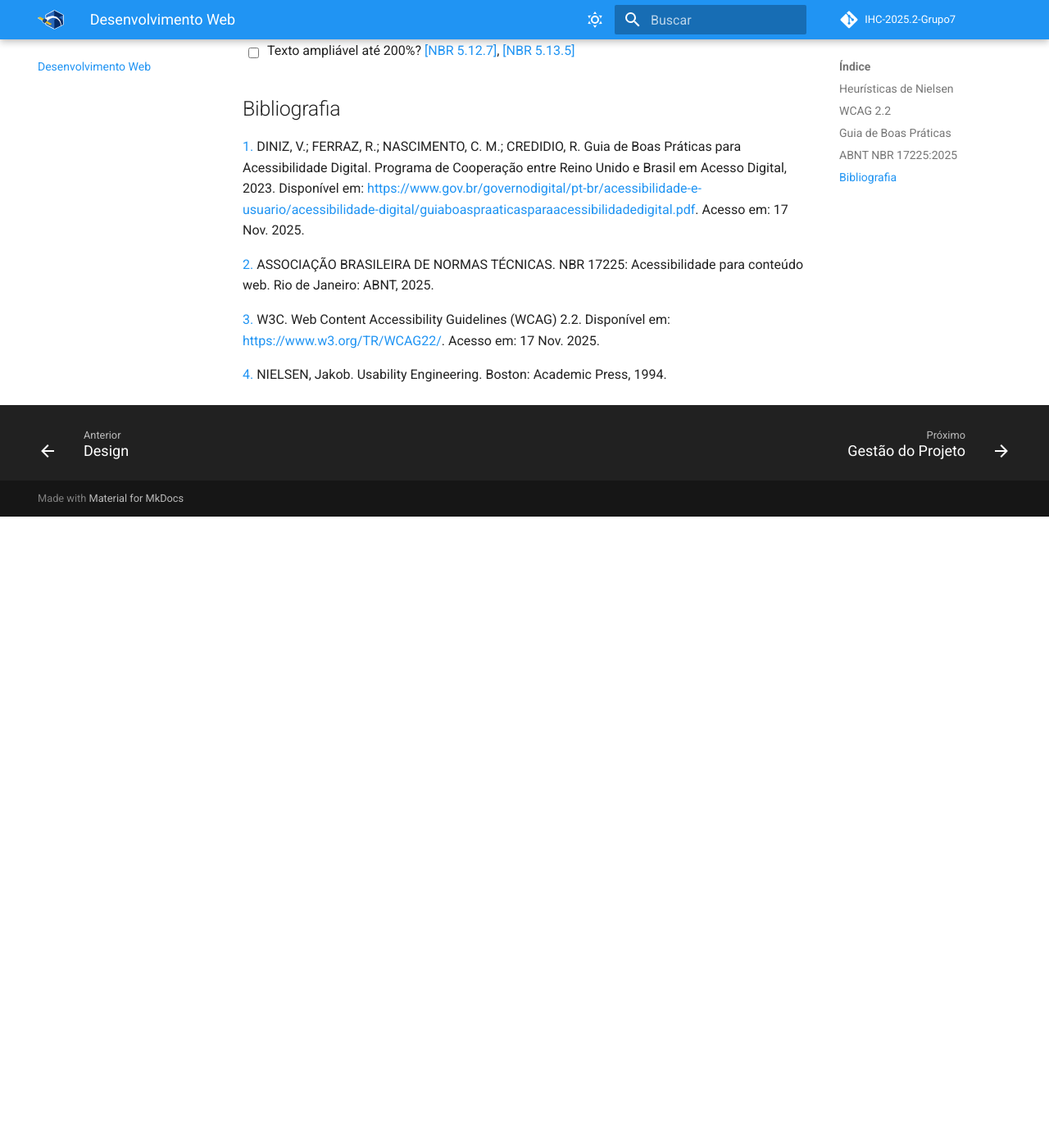
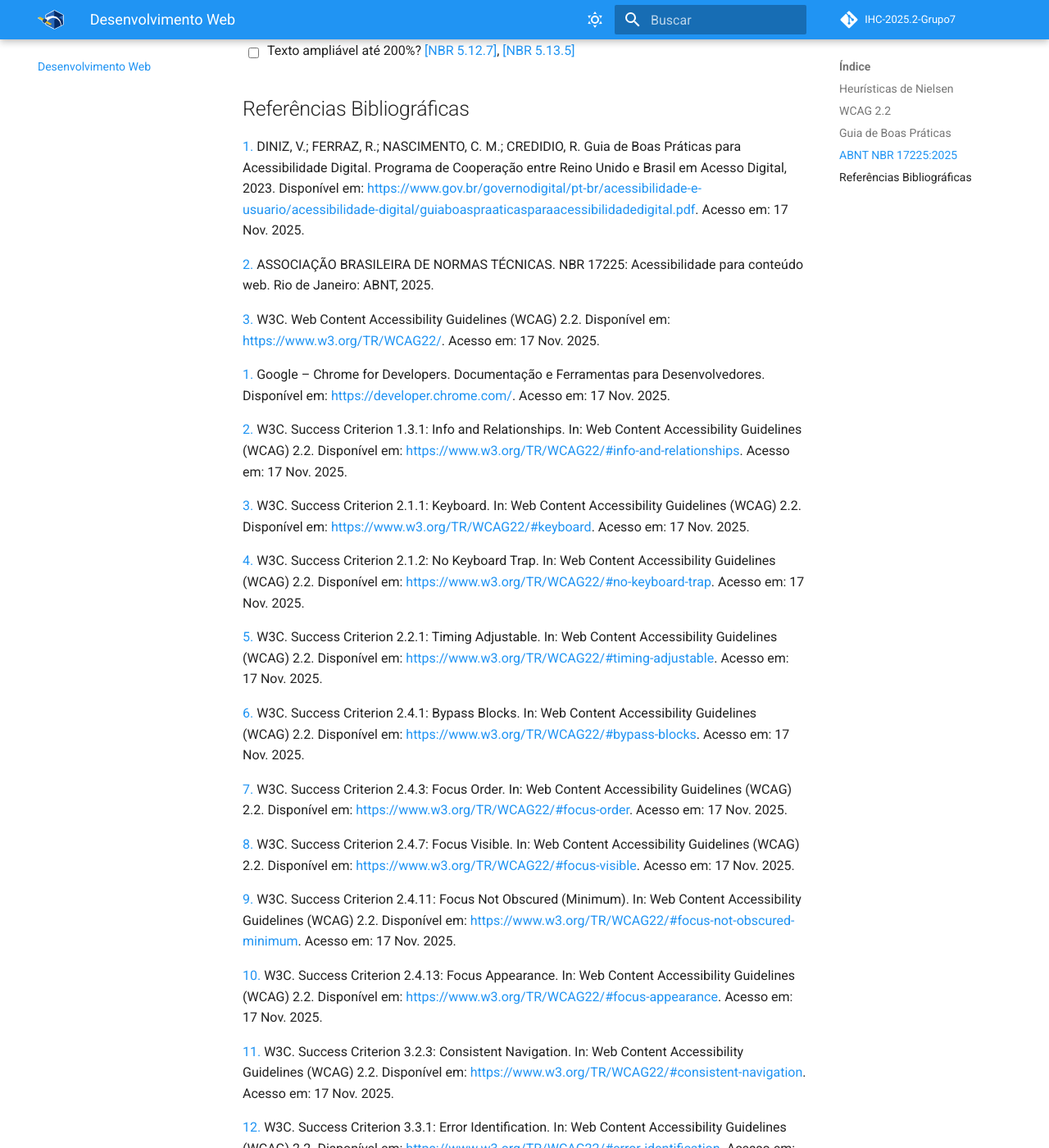
Before and after one commit to UnB-IHC/IHC-2025.2-Grupo7, an MkDocs documentation site: the page built from docs/projeto/desenvolvimentoweb.md, in a window 1280 px wide and 1400 px high, scrolled down 2426 px. Shown: the whole window at 82% size. Built offline with MkDocs 1.6.1 and Material for MkDocs 9.7.7, drawn with Linux system fonts in a browser that asks for light colours; comment, search, counter and statistics services are not loaded; before the commit the page ends 3056 px from its top, so only the background shows below that; some of the changed text lies outside the part shown.

Commit message:
Atualizando
Updated the section title from 'Bibliografia' to 'Referências Bibliográficas' and added additional references related to web accessibility guidelines.

```diff
--- a/docs/projeto/desenvolvimentoweb.md
+++ b/docs/projeto/desenvolvimentoweb.md
@@ -66,7 +66,7 @@ Este guia orienta a etapa de implementação técnica, assegurando que a interfa
 - [ ] Widgets e players com instrução e feedback? [[NBR 5.1.16]](https://mwpt.com.br/wp-content/uploads/2025/04/ABNT-NBR-17225-Acessibilidade-Digital.pdf), [[NBR 5.8.15]](https://mwpt.com.br/wp-content/uploads/2025/04/ABNT-NBR-17225-Acessibilidade-Digital.pdf)
 - [ ] Texto ampliável até 200%? [[NBR 5.12.7]](https://mwpt.com.br/wp-content/uploads/2025/04/ABNT-NBR-17225-Acessibilidade-Digital.pdf), [[NBR 5.13.5]](https://mwpt.com.br/wp-content/uploads/2025/04/ABNT-NBR-17225-Acessibilidade-Digital.pdf)
 
-## Bibliografia
+## Referências Bibliográficas
 
 <a id="FRM1" href="#anchor_1">1.</a> DINIZ, V.; FERRAZ, R.; NASCIMENTO, C. M.; CREDIDIO, R. Guia de Boas Práticas para Acessibilidade Digital. Programa de Cooperação entre Reino Unido e Brasil em Acesso Digital, 2023. Disponível em: [https://www.gov.br/governodigital/pt-br/acessibilidade-e-usuario/acessibilidade-digital/guiaboaspraaticasparaacessibilidadedigital.pdf](https://www.gov.br/governodigital/pt-br/acessibilidade-e-usuario/acessibilidade-digital/guiaboaspraaticasparaacessibilidadedigital.pdf). Acesso em: 17 Nov. 2025.
 
@@ -74,4 +74,34 @@ Este guia orienta a etapa de implementação técnica, assegurando que a interfa
 
 <a id="FRM2" href="#anchor_2">3.</a> W3C. Web Content Accessibility Guidelines (WCAG) 2.2. Disponível em: [https://www.w3.org/TR/WCAG22/](https://www.w3.org/TR/WCAG22/). Acesso em: 17 Nov. 2025.
 
+<a id="ref1" href="#anchor_1">1.</a> Google – Chrome for Developers. Documentação e Ferramentas para Desenvolvedores. Disponível em: [https://developer.chrome.com/](https://developer.chrome.com/). Acesso em: 17 Nov. 2025.
+
+<a id="ref2" href="#anchor_2">2.</a> W3C. Success Criterion 1.3.1: Info and Relationships. In: Web Content Accessibility Guidelines (WCAG) 2.2. Disponível em: [https://www.w3.org/TR/WCAG22/#info-and-relationships](https://www.w3.org/TR/WCAG22/#info-and-relationships). Acesso em: 17 Nov. 2025.
+
+<a id="ref3" href="#anchor_3">3.</a> W3C. Success Criterion 2.1.1: Keyboard. In: Web Content Accessibility Guidelines (WCAG) 2.2. Disponível em: [https://www.w3.org/TR/WCAG22/#keyboard](https://www.w3.org/TR/WCAG22/#keyboard). Acesso em:  17 Nov. 2025.
+
+<a id="ref4" href="#anchor_4">4.</a> W3C. Success Criterion 2.1.2: No Keyboard Trap. In: Web Content Accessibility Guidelines (WCAG) 2.2. Disponível em: [https://www.w3.org/TR/WCAG22/#no-keyboard-trap](https://www.w3.org/TR/WCAG22/#no-keyboard-trap). Acesso em: 17 Nov. 2025.
+
+<a id="ref5" href="#anchor_5">5.</a> W3C. Success Criterion 2.2.1: Timing Adjustable. In: Web Content Accessibility Guidelines (WCAG) 2.2. Disponível em: [https://www.w3.org/TR/WCAG22/#timing-adjustable](https://www.w3.org/TR/WCAG22/#timing-adjustable). Acesso em: 17 Nov. 2025.
+
+<a id="ref6" href="#anchor_6">6.</a> W3C. Success Criterion 2.4.1: Bypass Blocks. In: Web Content Accessibility Guidelines (WCAG) 2.2. Disponível em: [https://www.w3.org/TR/WCAG22/#bypass-blocks](https://www.w3.org/TR/WCAG22/#bypass-blocks). Acesso em: 17 Nov. 2025.
+
+<a id="ref7" href="#anchor_7">7.</a> W3C. Success Criterion 2.4.3: Focus Order. In: Web Content Accessibility Guidelines (WCAG) 2.2. Disponível em: [https://www.w3.org/TR/WCAG22/#focus-order](https://www.w3.org/TR/WCAG22/#focus-order). Acesso em: 17 Nov. 2025.
+
+<a id="ref8" href="#anchor_8">8.</a> W3C. Success Criterion 2.4.7: Focus Visible. In: Web Content Accessibility Guidelines (WCAG) 2.2. Disponível em: [https://www.w3.org/TR/WCAG22/#focus-visible](https://www.w3.org/TR/WCAG22/#focus-visible). Acesso em: 17 Nov. 2025.
+
+<a id="ref9" href="#anchor_9">9.</a> W3C. Success Criterion 2.4.11: Focus Not Obscured (Minimum). In: Web Content Accessibility Guidelines (WCAG) 2.2. Disponível em: [https://www.w3.org/TR/WCAG22/#focus-not-obscured-minimum](https://www.w3.org/TR/WCAG22/#focus-not-obscured-minimum). Acesso em: 17 Nov. 2025.
+
+<a id="ref10" href="#anchor_10">10.</a> W3C. Success Criterion 2.4.13: Focus Appearance. In: Web Content Accessibility Guidelines (WCAG) 2.2. Disponível em: [https://www.w3.org/TR/WCAG22/#focus-appearance](https://www.w3.org/TR/WCAG22/#focus-appearance). Acesso em: 17 Nov. 2025.
+
+<a id="ref11" href="#anchor_11">11.</a> W3C. Success Criterion 3.2.3: Consistent Navigation. In: Web Content Accessibility Guidelines (WCAG) 2.2. Disponível em: [https://www.w3.org/TR/WCAG22/#consistent-navigation](https://www.w3.org/TR/WCAG22/#consistent-navigation). Acesso em: 17 Nov. 2025.
+
+<a id="ref12" href="#anchor_12">12.</a> W3C. Success Criterion 3.3.1: Error Identification. In: Web Content Accessibility Guidelines (WCAG) 2.2. Disponível em: [https://www.w3.org/TR/WCAG22/#error-identification](https://www.w3.org/TR/WCAG22/#error-identification). Acesso em: 17 Nov. 2025.
+
+<a id="ref13" href="#anchor_13">13.</a> W3C. Success Criterion 3.3.3: Error Suggestion. In: Web Content Accessibility Guidelines (WCAG) 2.2. Disponível em: [https://www.w3.org/TR/WCAG22/#error-suggestion](https://www.w3.org/TR/WCAG22/#error-suggestion). Acesso em: 17 Nov. 2025.
+
+<a id="ref14" href="#anchor_14">14.</a> W3C. Success Criterion 4.1.1: Parsing. In: Web Content Accessibility Guidelines (WCAG) 2.2. Disponível em: [https://www.w3.org/TR/WCAG22/#parsing](https://www.w3.org/TR/WCAG22/#parsing). Acesso em: 17 Nov. 2025.
+
+<a id="ref15" href="#anchor_15">15.</a> W3C. Success Criterion 4.1.2: Name, Role, Value. In: Web Content Accessibility Guidelines (WCAG) 2.2. Disponível em: [https://www.w3.org/TR/WCAG22/#name-role-value](https://www.w3.org/TR/WCAG22/#name-role-value). Acesso em: 17 Nov. 2025.
+
 <a id="FRM2" href="#anchor_2">4.</a> NIELSEN, Jakob. Usability Engineering. Boston: Academic Press, 1994.
```
